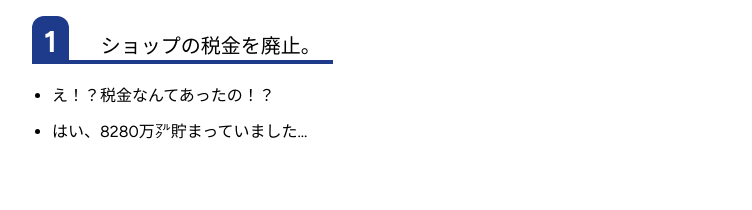
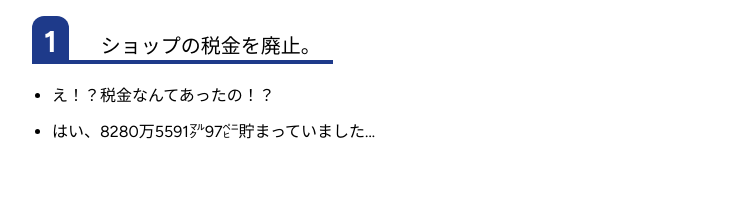
Before and after one commit to Mikage-Server/website, a Next.js app: page /news/spring-update-2024 in a window 1280 px wide. Shown: the part 3320-3530 px from the top of the page, without its empty margins (96-848 px from the left). Built offline with nearby package versions, Linux system fonts and the light colour scheme; no server answers.

Commit message:
Add: 税金を正確に表示するように

```diff
--- a/app/(main)/news/spring-update-2024/Kayui.tsx
+++ b/app/(main)/news/spring-update-2024/Kayui.tsx
@@ -21,7 +21,7 @@ export default function Kayui() {
           <ul className="pl-5 list-disc">
             <li>え！？税金なんてあったの！？</li>
             <li className="mt-3">
-              はい、8280万㍆貯まっていました...
+              はい、8280万5591㍆97㌸貯まっていました...
             </li>
           </ul>
         </div>
```
